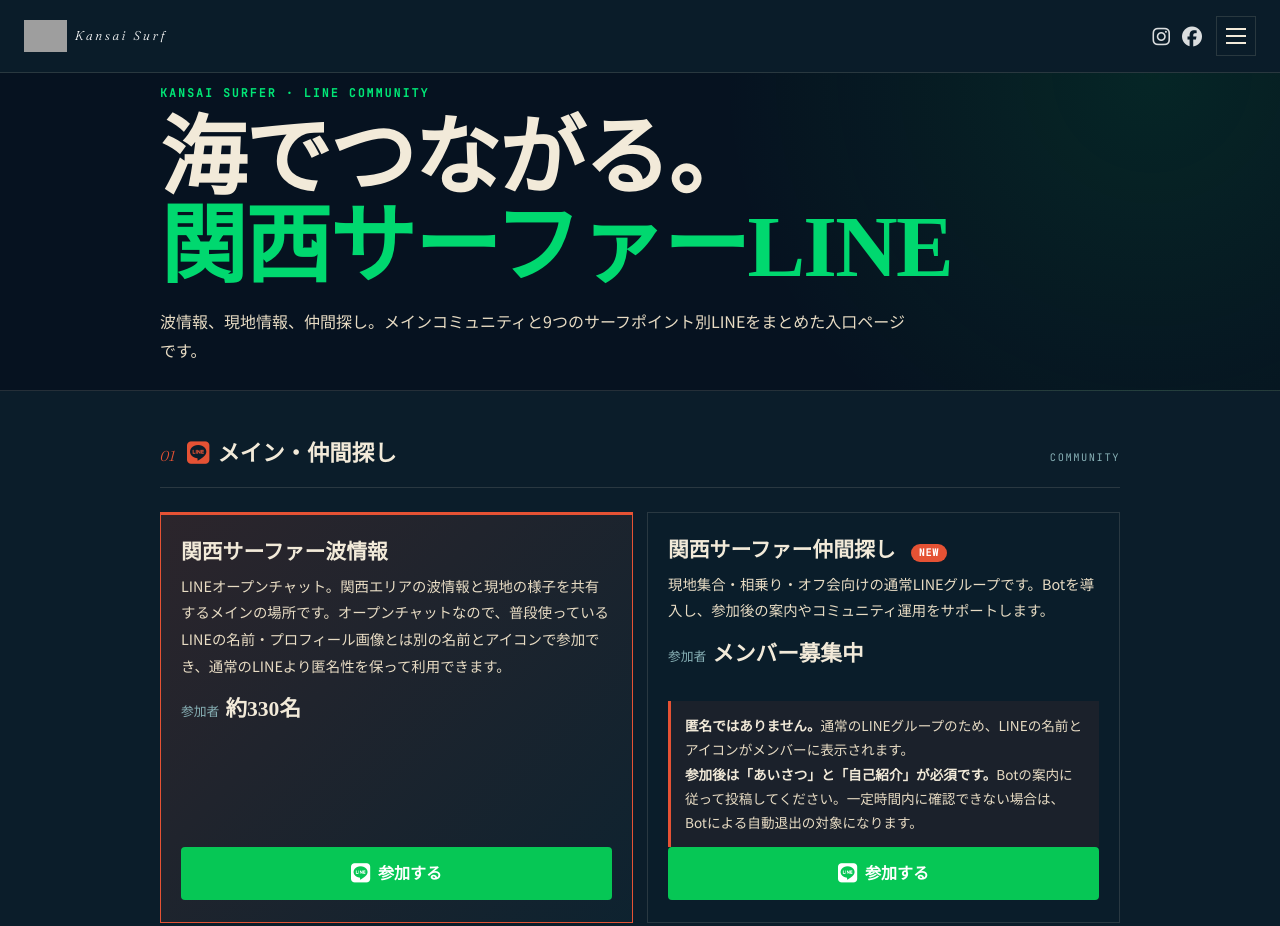
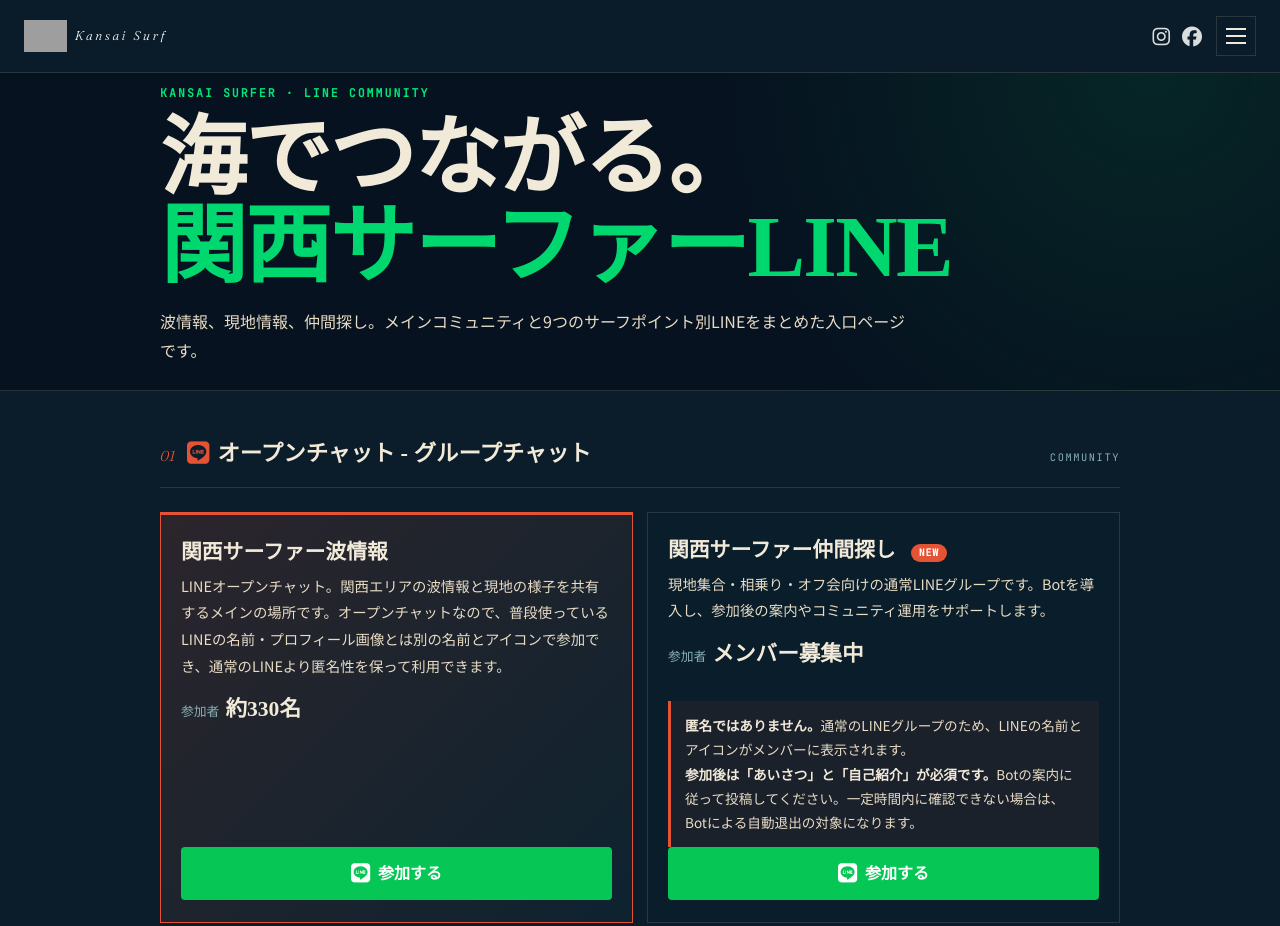
Before and after one commit to oosaka0123-sudo/kansai-surfer-ks, a plain HTML site: page line-preview-chatgpt/index.html in a window 1280 px wide. Shown: the top 926 px of the page. Drawn offline with Linux system fonts and the light colour scheme; no server answers; grey boxes are pictures that could not be loaded; a web font is replaced by a local one.

Commit message:
Rename LINE section heading

```diff
--- a/line-preview-chatgpt/index.html
+++ b/line-preview-chatgpt/index.html
@@ -59,7 +59,7 @@ footer{padding:40px 24px;background:var(--ink-deep);text-align:center}footer .lo
   </div>
 </section>
 <main>
-<section class="sec" id="main"><div class="wrap"><div class="sec-head"><span class="sec-num">01</span><h2 class="sec-title"><i class="fa-brands fa-line"></i>メイン・仲間探し</h2><span class="sec-en">COMMUNITY</span></div><div class="ln-pair">
+<section class="sec" id="main"><div class="wrap"><div class="sec-head"><span class="sec-num">01</span><h2 class="sec-title"><i class="fa-brands fa-line"></i>オープンチャット - グループチャット</h2><span class="sec-en">COMMUNITY</span></div><div class="ln-pair">
 <article class="ln-big main"><h3>関西サーファー波情報</h3><p class="ln-desc">LINEオープンチャット。関西エリアの波情報と現地の様子を共有するメインの場所です。オープンチャットなので、普段使っているLINEの名前・プロフィール画像とは別の名前とアイコンで参加でき、通常のLINEより匿名性を保って利用できます。</p><p class="ln-count">参加者<b>約330名</b></p><a class="ln-join" href="#TODO-LINE-URL-main"><i class="fa-brands fa-line"></i>参加する</a></article>
 <article class="ln-big" id="buddy"><h3>関西サーファー仲間探し <span class="ln-new">NEW</span></h3><p class="ln-desc">現地集合・相乗り・オフ会向けの通常LINEグループです。Botを導入し、参加後の案内やコミュニティ運用をサポートします。</p><p class="ln-count">参加者<b id="count-buddy">メンバー募集中</b></p><p class="ln-warn"><strong>匿名ではありません。</strong>通常のLINEグループのため、LINEの名前とアイコンがメンバーに表示されます。<br><strong>参加後は「あいさつ」と「自己紹介」が必須です。</strong>Botの案内に従って投稿してください。一定時間内に確認できない場合は、Botによる自動退出の対象になります。</p><a class="ln-join" href="https://line.me/R/ti/g/_xYJwZnw3t" target="_blank" rel="noopener noreferrer"><i class="fa-brands fa-line"></i>参加する</a></article>
 </div></div></section>
```
